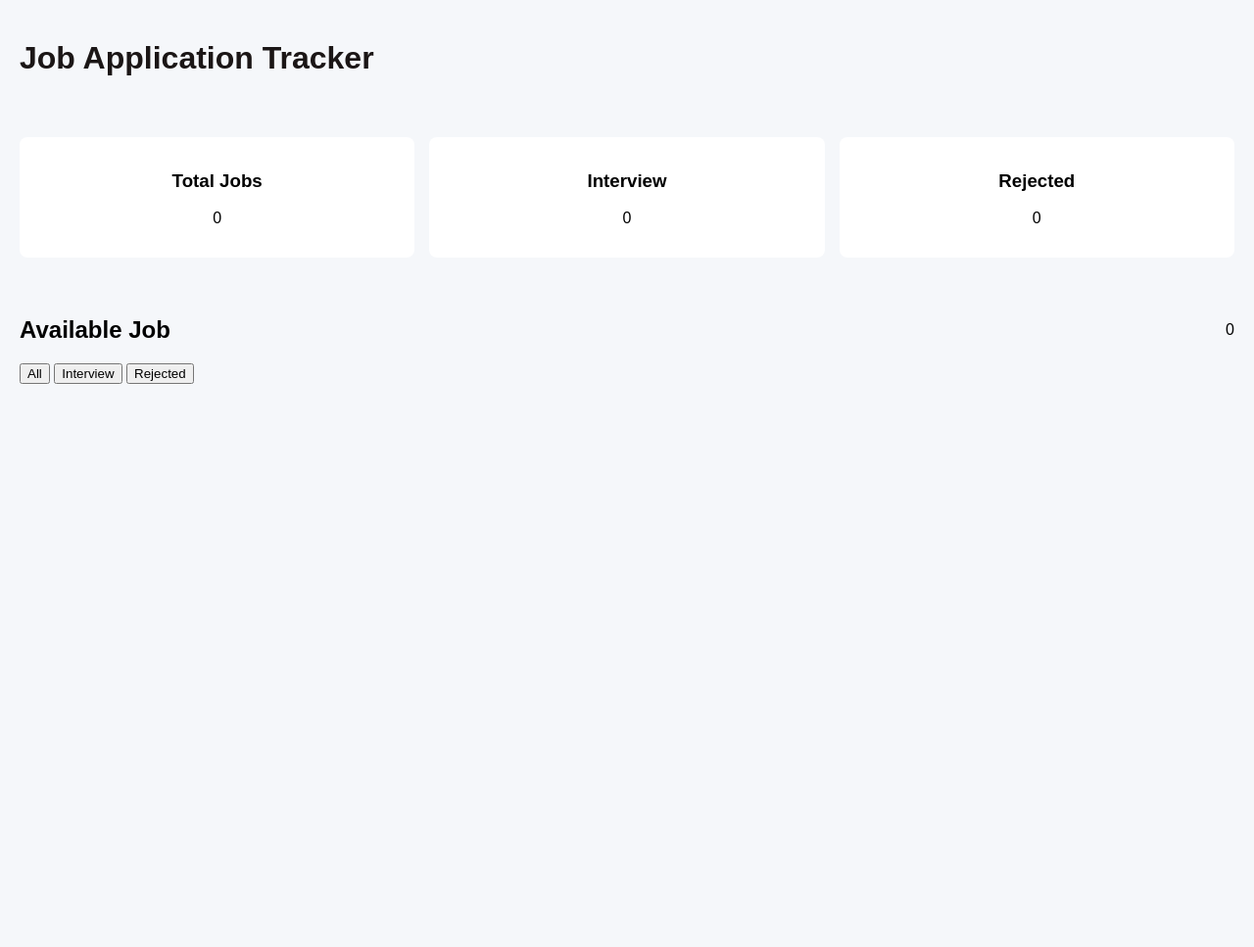
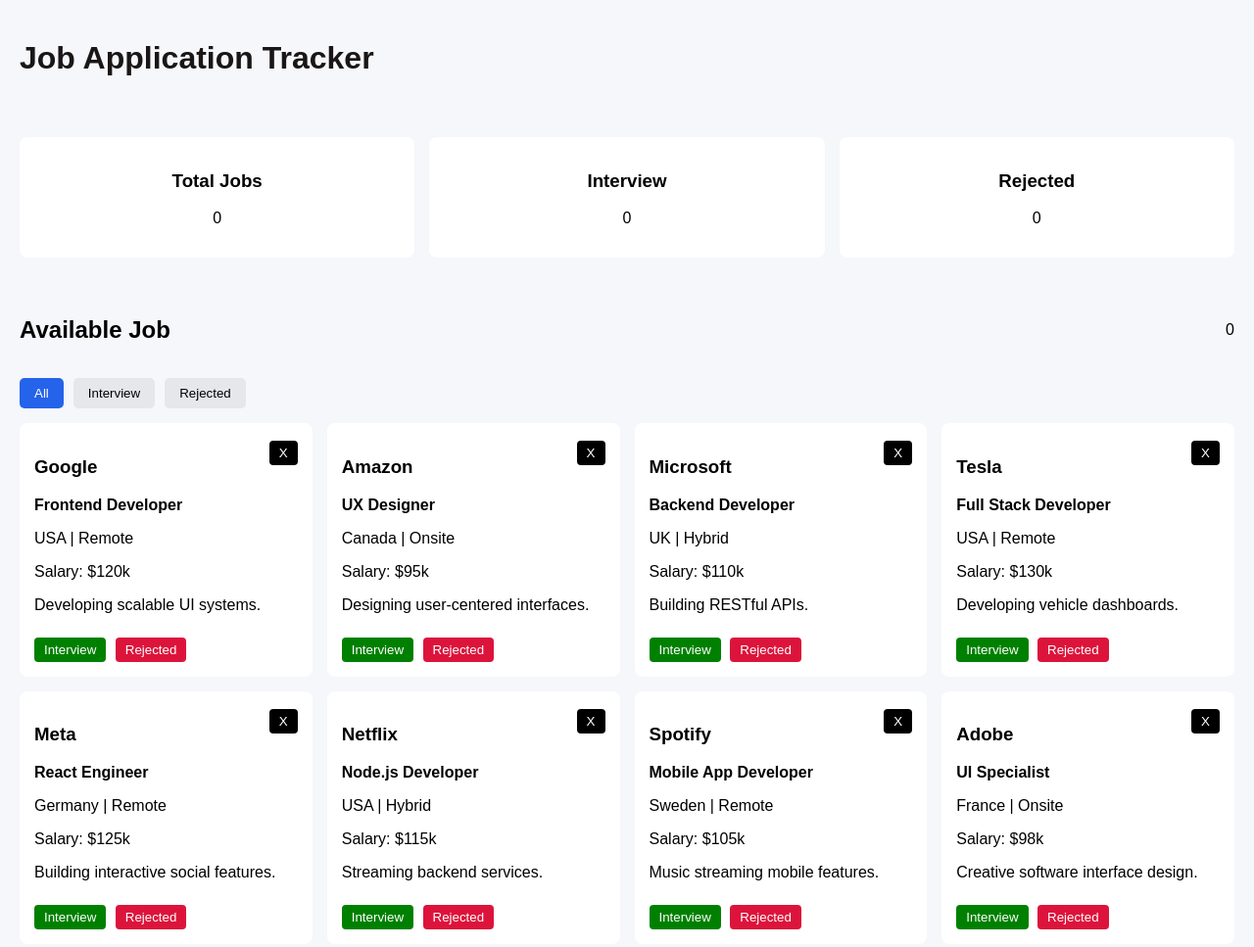
Before and after one commit to JannatulMaowaDev/B13-A04-code, a plain HTML site: page index.html in a window 1280 px wide. Shown: the whole page at 98% size. Before the commit the page ends 800 px from the top, so only its background shows below. Drawn offline with Linux system fonts and the light colour scheme.

Commit message:
add filtering based on currentTab

```diff
--- a/script.js
+++ b/script.js
@@ -16,6 +16,13 @@
 function render() {
 
   container.innerHTML = "";
+
+   let filtered;
+  if (currentTab === "all") {
+    filtered = jobs;
+  } else {
+    filtered = jobs.filter(job => job.status === currentTab);
+  };
 
   filtered.forEach(job => {
     const card = document.createElement("div");
--- a/style.css
+++ b/style.css
@@ -30,3 +30,67 @@
   justify-content: space-between;
   align-items: center;
 }
+.tabs {
+  margin: 15px 0;
+  display: flex;
+  gap: 10px;
+}
+
+.tab {
+  padding: 8px 15px;
+  border: none;
+  cursor: pointer;
+  border-radius: 5px;
+  background: #e5e7eb;
+}
+
+.tab.active {
+  background: #2563eb;
+  color: white;
+}
+
+.cards {
+  display: grid;
+  grid-template-columns: repeat(auto-fit, minmax(260px, 1fr));
+  gap: 15px;
+}
+
+.card {
+  background: white;
+  padding: 15px;
+  border-radius: 8px;
+  position: relative;
+}
+
+.card button {
+  margin-top: 8px;
+  margin-right: 5px;
+  padding: 5px 10px;
+  border: none;
+  cursor: pointer;
+  border-radius: 4px;
+}
+
+.interview-btn { background: green; color: white; }
+.rejected-btn { background: crimson; color: white; }
+.delete-btn {
+  position: absolute;
+  top: 10px;
+  right: 10px;
+  background: black;
+  color: white;
+}
+
+/* Empty state */
+.empty {
+  text-align: center;
+  padding: 40px;
+  color: gray;
+}
+
+/* Responsive */
+@media(max-width: 600px) {
+  .dashboard {
+    flex-direction: column;
+  }
+}
```
